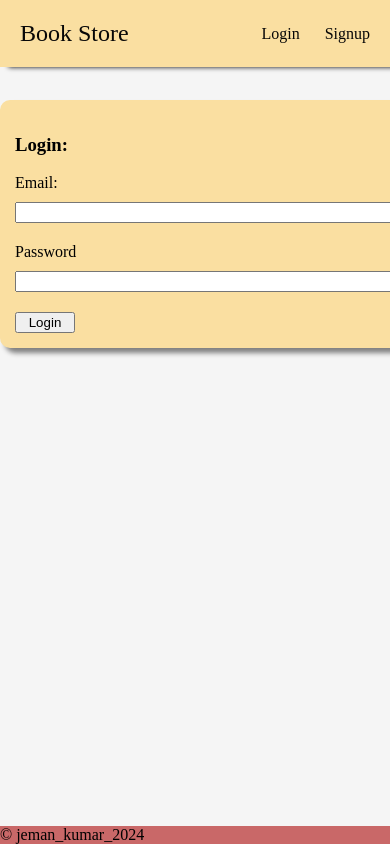
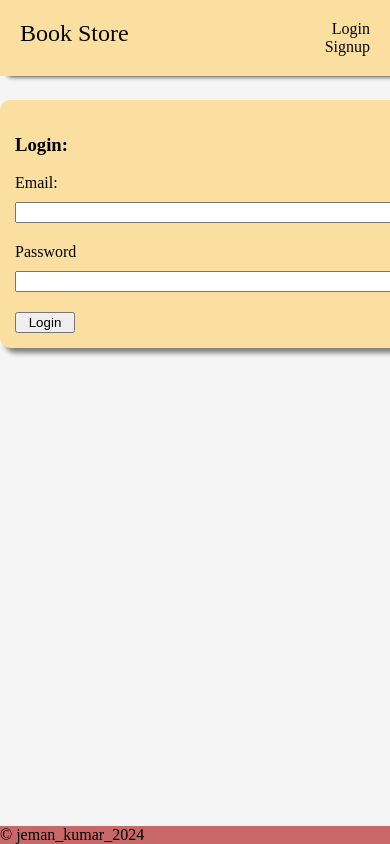
Before and after one commit to Jeman-Kumar-97-06/MY_Projects, a React (Create React App) app: page /login in a window 390 px wide. Shown: the top 844 px of the page. Built offline with nearby package versions, Linux system fonts and the light colour scheme; a web font is replaced by a local one.

Commit message:
Updated Styles

```diff
--- a/src/index.css
+++ b/src/index.css
@@ -119,6 +119,7 @@ code {
   color: black;
   padding: 10px;
   text-decoration: none;
+
   display: block;
   cursor: pointer;
 }
@@ -380,4 +381,15 @@ tr{
     font-size: x-large;
     font-weight: 200;
   }
+  .remain_nav {
+    display : flex;
+    flex-direction: column;
+    align-items: flex-end;
+  }
+  .remain_nav a {
+    text-align: right;
+  }
+  .filter_btns {
+    margin-top: 50px;
+  }
 }
```
